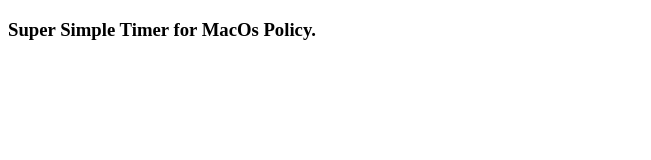
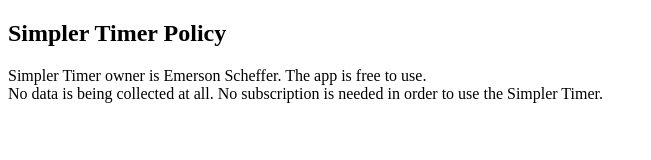
Before and after one commit to emersonscheffer/SimplerTimer, a plain HTML site: page policy.html in a window 1280 px wide. Shown: the whole page, without its empty margins (0-651 px from the left). Drawn offline with Linux system fonts and the light colour scheme.

Commit message:
Update policy.html

```diff
--- a/policy.html
+++ b/policy.html
@@ -6,10 +6,14 @@
     <title>Simpler Timer Policy</title>
 </head>
 <body>
-    <h3>
-        Super Simple Timer for MacOs Policy.
-    </h3>
-    <!-- Let’s start with the legal minimum requirements. These are the most basic elements that a privacy policy should have:
+    <h2>Simpler Timer Policy</h2>
+    <p>
+        Simpler Timer owner is Emerson Scheffer. The app is free to use. <br />
+        No data is being collected at all. No subscription is needed in order to use the Simpler Timer.
+
+    </p>
+
+ <!-- Let’s start with the legal minimum requirements. These are the most basic elements that a privacy policy should have:
 
 Who is the app owner?
 What data is being collected? How is that data being collected?
@@ -19,5 +23,6 @@
 What rights do users have? Can they request to see the data you have on them, can they request to rectify, erase or block their data? (under European regulations most of this is mandatory)
 Description of process for notifying users and visitors of changes or updates to the privacy policy
 Effective date of the privacy policy -->
+
 </body>
 </html>
```
